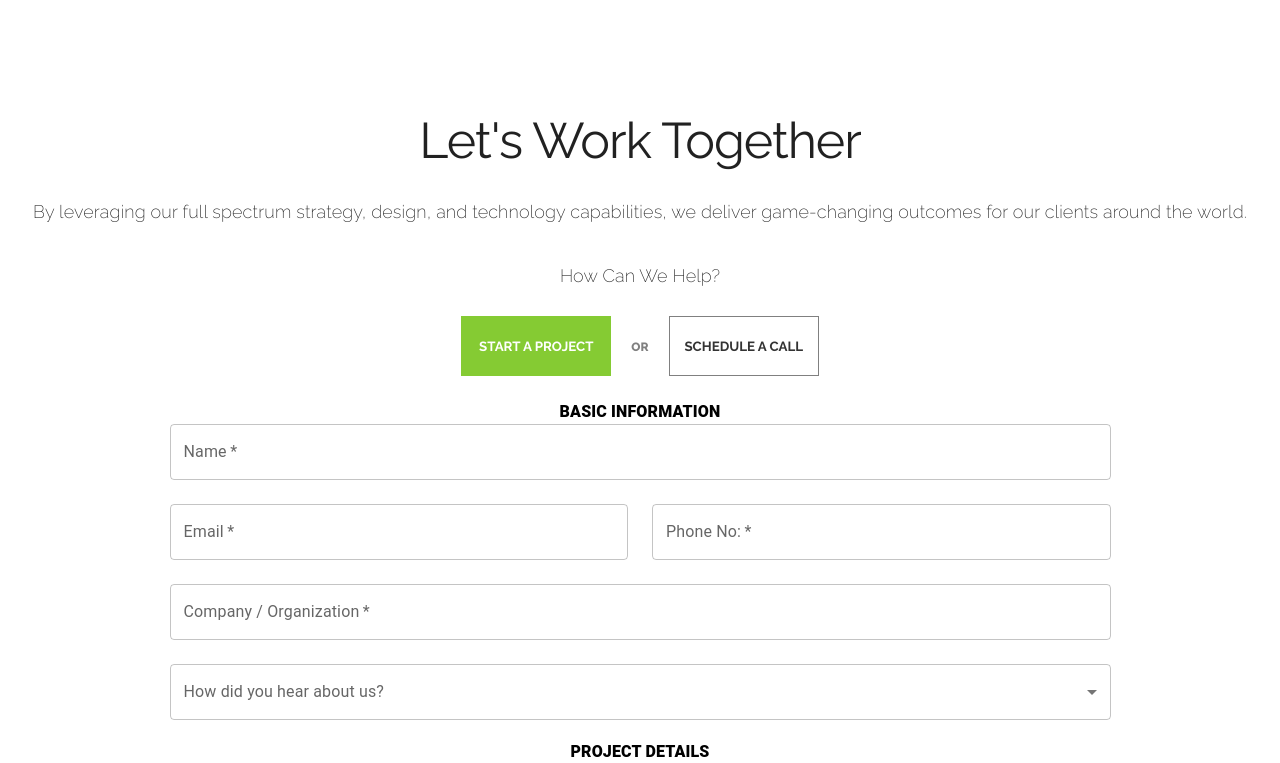
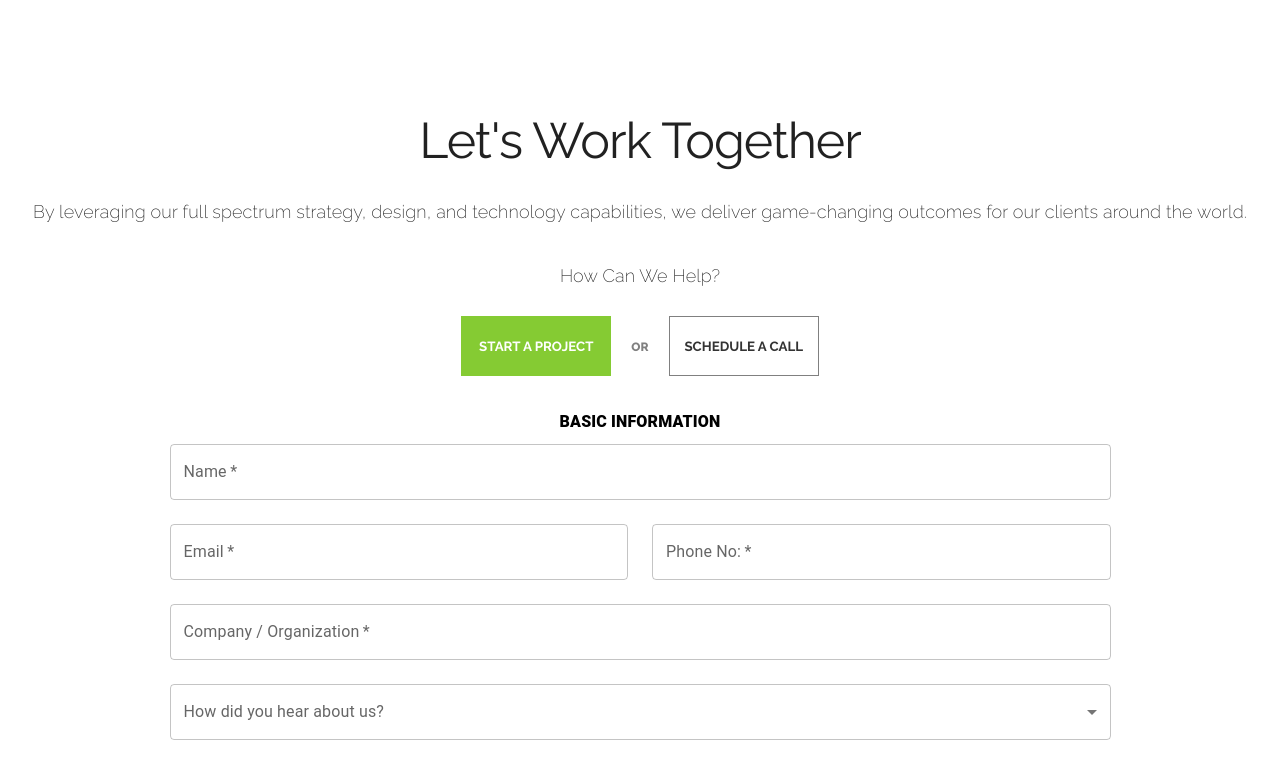
Before and after one commit to jaison080/anile-media, a Next.js app in the folder anile-media-website/: page /form in a window 1280 px wide. Shown: the top 763 px of the page. Built offline with nearby package versions, Linux system fonts and the light colour scheme.

Commit message:
Added firebase for form

```diff
--- a/anile-media-website/styles/globals.css
+++ b/anile-media-website/styles/globals.css
@@ -123,8 +123,8 @@
   padding-left: 20px;
   padding-right: 20px;
   color: black;
-  margin-bottom:10px;
-  margin-top:10px;
+  margin-bottom:10px !important;
+  margin-top:10px !important;
 }
 .form-title-1 {
   font-family: var(--primary-font);
```
